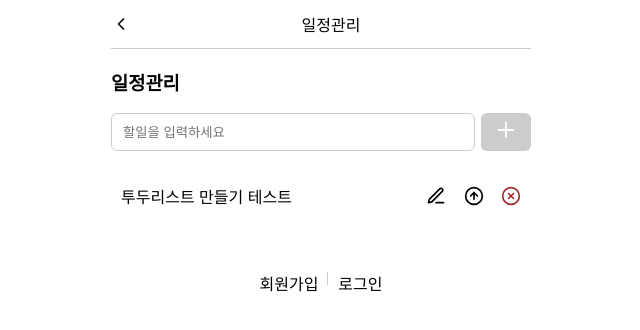
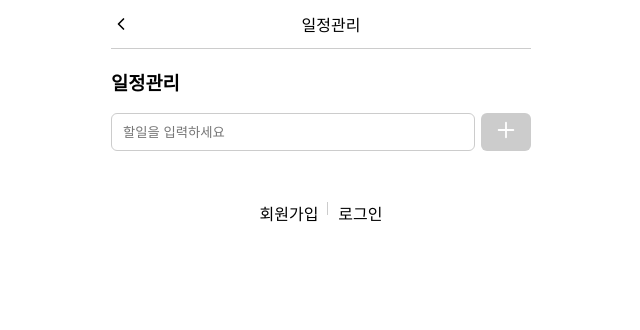
Before and after one commit to kimjiwon506/wanted-pre-onboarding-fe, a React (Create React App) app: page /todos in a window 1280 px wide. Shown: the top 330 px of the page, without its empty margins (319-959 px from the left). Built offline with nearby package versions, Linux system fonts and the light colour scheme.

Commit message:
feat: 투두리스트 수정중

```diff
--- a/src/components/FormInput.js
+++ b/src/components/FormInput.js
@@ -34,7 +34,6 @@ const FormInput = ({ id, label, placeholder, errorData, setErrorData }) => {
 
   const { formData, setFormData } = useContext(FormContext);
 
-  // console.log(formData[id]);
 
   return (
     <>
--- a/src/components/TodoList.js
+++ b/src/components/TodoList.js
@@ -2,7 +2,7 @@ import axios from "axios";
 import React, { useEffect } from "react";
 import TodoListItem from "./TodoListItem";
 
-const TodoList = ({ todos, onRemove, onToggle }) => {
+const TodoList = ({ todos, onRemove, onToggle, onEdit }) => {
 
   return (
     <div>
@@ -12,6 +12,7 @@ const TodoList = ({ todos, onRemove, onToggle }) => {
           key={todo.id}
           onRemove={onRemove}
           onToggle={onToggle}
+          onEdit={onEdit}
         />
       ))}
     </div>
--- a/src/components/TodoListItem.js
+++ b/src/components/TodoListItem.js
@@ -6,25 +6,24 @@ import {
   FiArrowUpCircle,
   FiCheckCircle,
 } from "react-icons/fi";
-import { HiCubeTransparent } from "react-icons/hi";
 import styled from "styled-components";
 
-const TodoListItem = ({ todo, onRemove }) => {
+const TodoListItem = ({ todo, onRemove, onEdit }) => {
   const { id, text, checked } = todo;
   const [checkEdit, setCheckEdit] = useState(false);
-  const [value, setValue] = useState("");
+  const [newValue, setNewValue] = useState(todo.text);
 
   const onChange = (e) => {
-    setValue(e.target.value);
+    setNewValue(e.target.value);
   };
 
   const onSubmitEdit = useCallback(
     (e) => {
       e.preventDefault();
       setCheckEdit(false);
-      todo.text = value;
+      onEdit(newValue, id)
     },
-    [value]
+    [newValue]
   );
 
   const onSaveTodo = () => {
--- a/src/pages/Todo.js
+++ b/src/pages/Todo.js
@@ -4,10 +4,8 @@ import TodoList from "../components/TodoList";
 import axios from "axios";
 
 const Todo = () => {
-  const [todos, setTodos] = useState([
-    { id: 1, text: "투두리스트 만들기 테스트", isCompleted: false },
-  ]);
-  const nextId = useRef(4);
+  const [todos, setTodos] = useState([]);
+  const nextId = useRef(0);
 
   const onInsert = useCallback(
     (text) => {
@@ -34,11 +32,17 @@ const Todo = () => {
     [todos]
   );
 
+  const onEdit = (newValue, id) => {
+    // setTodos(todos.map((todo)=>{}))
+    const newTodoList = todos.map((item) => ({ ...item, text: item.id === id ? newValue : item.text }));
+    setTodos(newTodoList);
+  }
+
   return (
     <div>
       <h3>일정관리</h3>
       <TodoInsert onInsert={onInsert} />
-      <TodoList todos={todos} onRemove={onRemove} />
+      <TodoList todos={todos} onRemove={onRemove} onEdit={onEdit} />
     </div>
   );
 };
```
